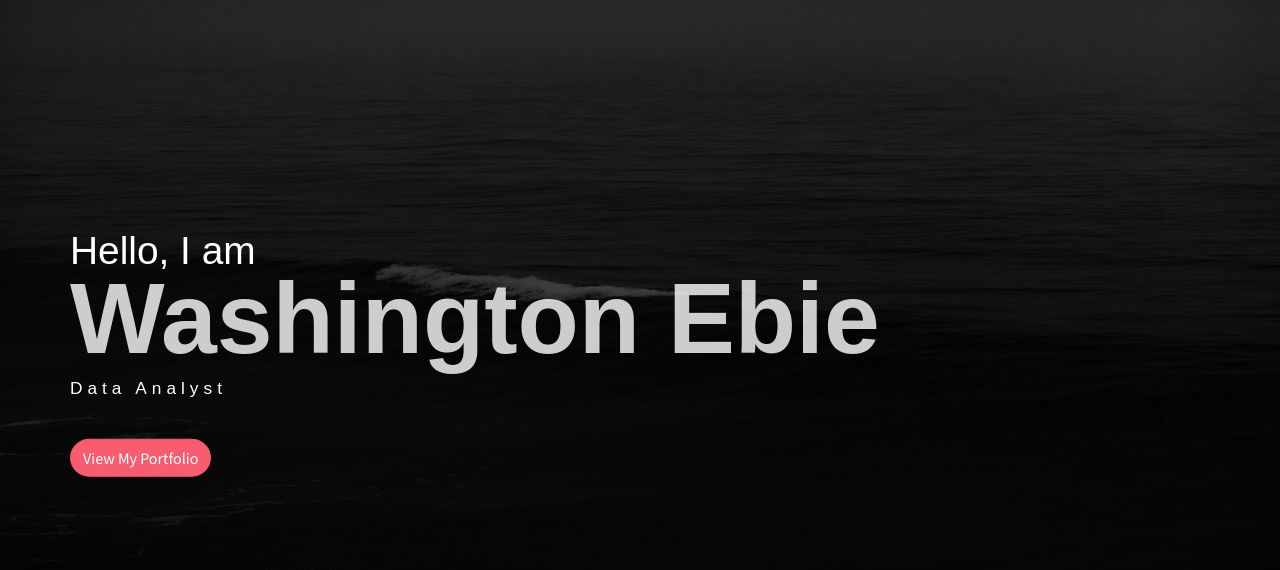
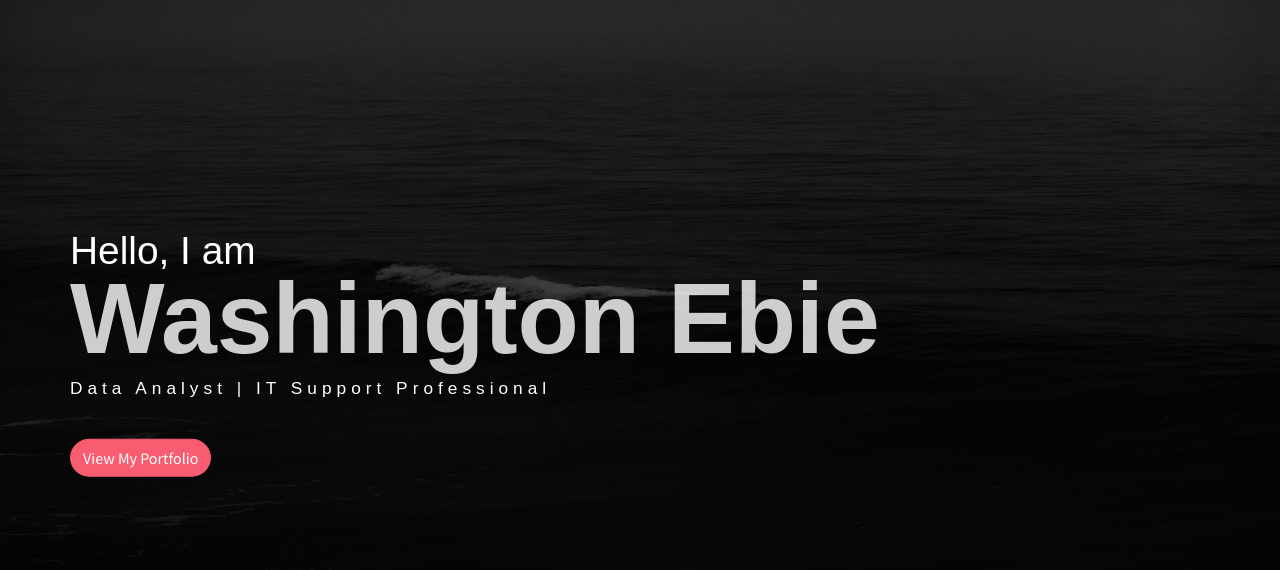
Before and after one commit to sirwash/sirwash.github.io, a website: page index.html in a window 1280 px wide. Shown: the top 570 px of the page. Drawn offline with Linux system fonts and the light colour scheme; some packages are replaced by stand-ins of ours.

Commit message:
index.html

```diff
--- a/index.html
+++ b/index.html
@@ -26,7 +26,7 @@
             <div class="header-content">
                 <h4 class="header-subtitle" >Hello, I am</h4>
                 <h1 class="header-title">Washington Ebie</h1>
-                <h6 class="header-mono" >Data Analyst</h6>
+                <h6 class="header-mono" >Data Analyst | IT Support Professional</h6>
                 <a href="#portfolio"><button class="btn btn-primary btn-rounded" title="Click Me">View My Portfolio</button></a>
             </div>
         </div>
```
